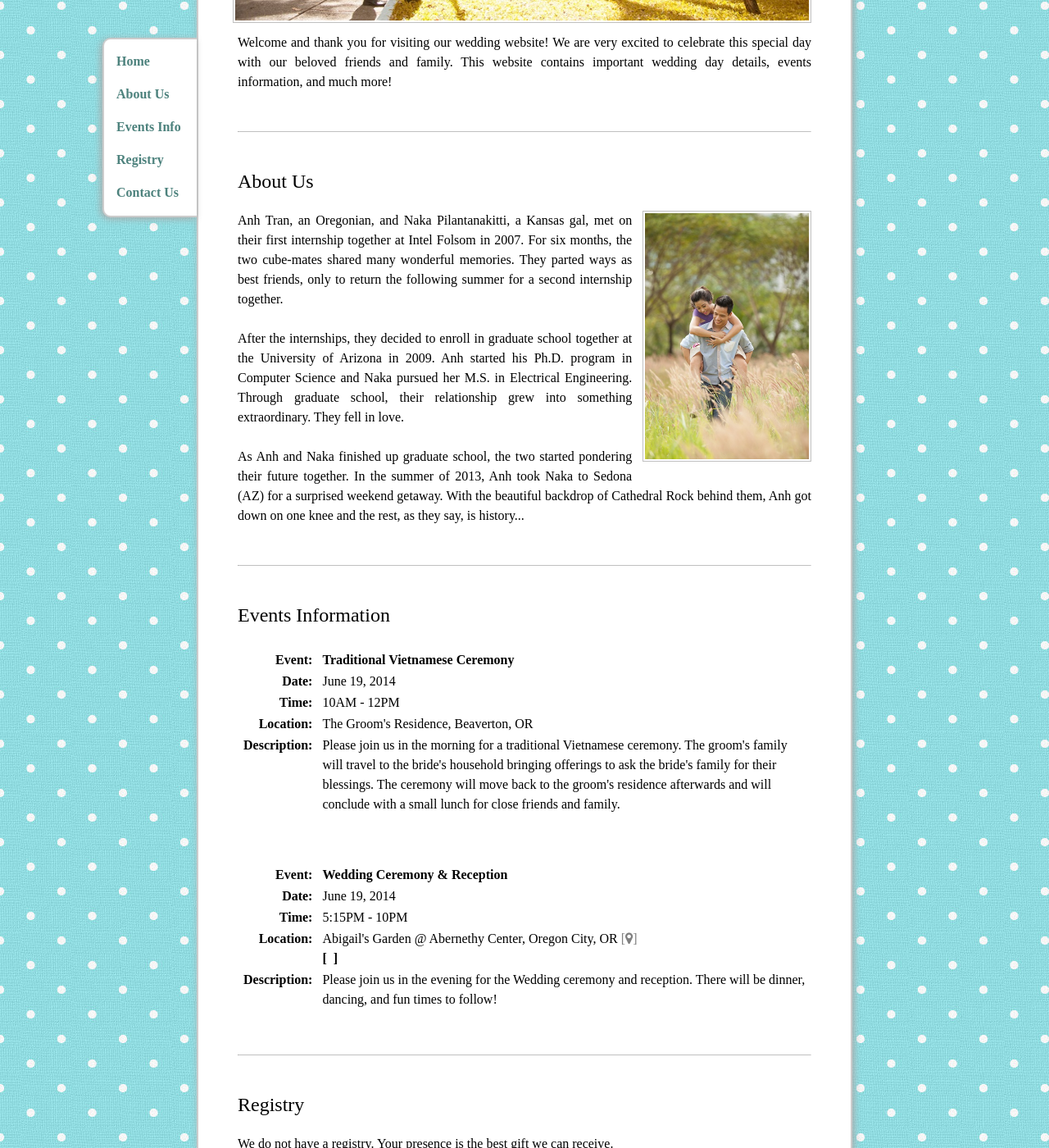
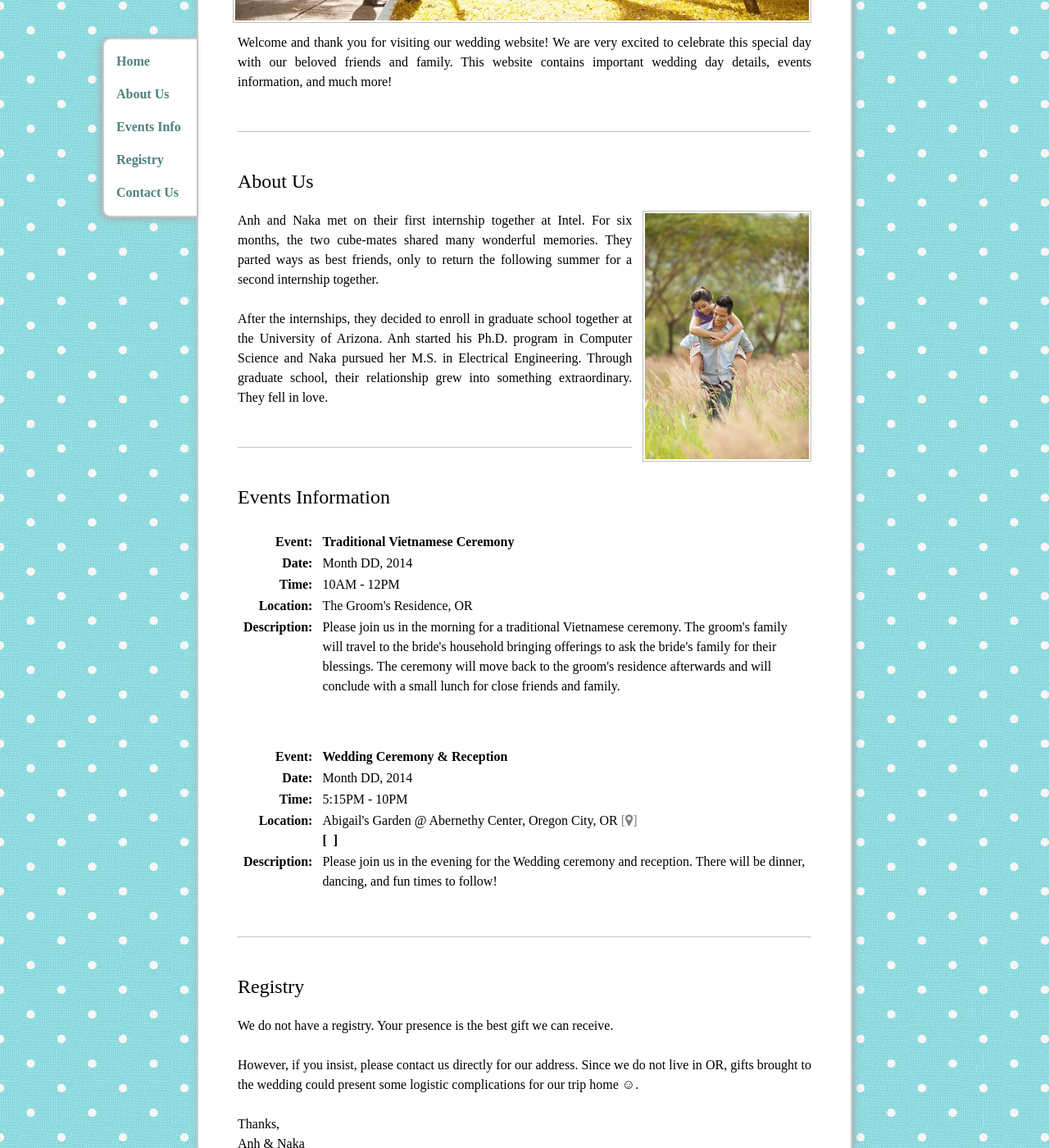
Before and after one commit to trananh/trananh.github.io, a Jekyll site: the page wedding/index.html, which Jekyll copies as it is, in a window 1280 px wide and 1400 px high, scrolled down 443 px. Shown: the whole window at 82% size. Built offline with Jekyll 4.4.1, drawn with Linux system fonts in a browser that asks for light colours; nearby versions of some CDN libraries; comment, search, counter and statistics services are not loaded.

Commit message:
Update index.html

```diff
--- a/wedding/index.html
+++ b/wedding/index.html
@@ -5,7 +5,7 @@
     <title>Anh &amp; Naka</title>
     <meta name="author" content="Anh Tran"/>
 
-    <meta name="keywords" content="anh, naka, wedding, june, 2015">
+    <meta name="keywords" content="anh, naka, wedding, 2015">
 
     <!-- syntax highlighting CSS -->
     <link rel="stylesheet" href="/css/syntax.css" type="text/css"/>
@@ -76,25 +76,16 @@
             <img class="inset right" src="/images/anhnaka2.jpg" title="Anh &amp; Naka"
                 width="50%" style="min-width: 100px; max-width: 200px"/>
             <p>
-                Anh Tran, an Oregonian, and Naka Pilantanakitti, a Kansas gal, met on their first internship
-                together at Intel Folsom in 2007.  For six months, the two cube-mates shared many wonderful
-                memories. They parted ways as best friends, only to return the following summer for a second
-                internship together.
+                Anh and Naka met on their first internship together at Intel.  For six months,
+		the two cube-mates shared many wonderful memories. They parted ways as best friends,
+		only to return the following summer for a second internship together.
             </p>
             <p>
                 After the internships, they decided to enroll in graduate school together at the University of
-                Arizona in 2009.  Anh started his Ph.D. program in Computer Science and Naka pursued her M.S.
+                Arizona.  Anh started his Ph.D. program in Computer Science and Naka pursued her M.S.
                 in Electrical Engineering.  Through graduate school, their relationship grew into something
                 extraordinary.  They fell in love.
             </p>
-            <p>
-                As Anh and Naka finished up graduate school, the two started pondering their future together.
-                In the summer of 2013, Anh took Naka to Sedona (AZ) for a surprised weekend getaway.  With the
-                beautiful backdrop of Cathedral Rock behind them, Anh got down on one knee and the rest, as
-                they say, is history...
-            </p>
-
-
 
             <hr id="events" style="margin: 3em 0 3em 0;"/>
             <h1 style="font-family: Papyrus;">Events Information</h1>
@@ -106,7 +97,7 @@
                     </tr>
                     <tr>
                         <td align="right" style="vertical-align: top; padding-right: 10px"><b>Date:</b></td>
-                        <td>June 19, 2014</td>
+                        <td>Month DD, 2014</td>
                     </tr>
                     <tr>
                         <td align="right" style="vertical-align: top; padding-right: 10px"><b>Time:</b></td>
@@ -114,7 +105,7 @@
                     </tr>
                     <tr>
                         <td align="right" style="vertical-align: top; padding-right: 10px"><b>Location:</b></td>
-                        <td>The Groom's Residence, Beaverton, OR</td>
+                        <td>The Groom's Residence, OR</td>
                     </tr>
                     <tr>
                         <td align="right" style="vertical-align: top; padding-right: 10px"><b>Description:</b></td>
@@ -136,7 +127,7 @@
                     </tr>
                     <tr>
                         <td align="right" style="vertical-align: top; padding-right: 10px"><b>Date:</b></td>
-                        <td>June 19, 2014</td>
+                        <td>Month DD, 2014</td>
                     </tr>
                     <tr>
                         <td align="right" style="vertical-align: top; padding-right: 10px"><b>Time:</b></td>
@@ -196,7 +187,7 @@
             <h1 style="font-family: Papyrus;">Contact Us</h1>
             <p>
                 Please leave a comment below, or email us at:&nbsp;
-                <span style="font-weight: bold;">nakajaa</span>
+                <span style="font-weight: bold;">*****</span>
                 <span style="font-size: .8em; color: #888">[at]</span>
                 <span style="font-weight: bold;">gmail</span>
                 <span style="font-size: .8em; color: #888">[dot]</span>
```
